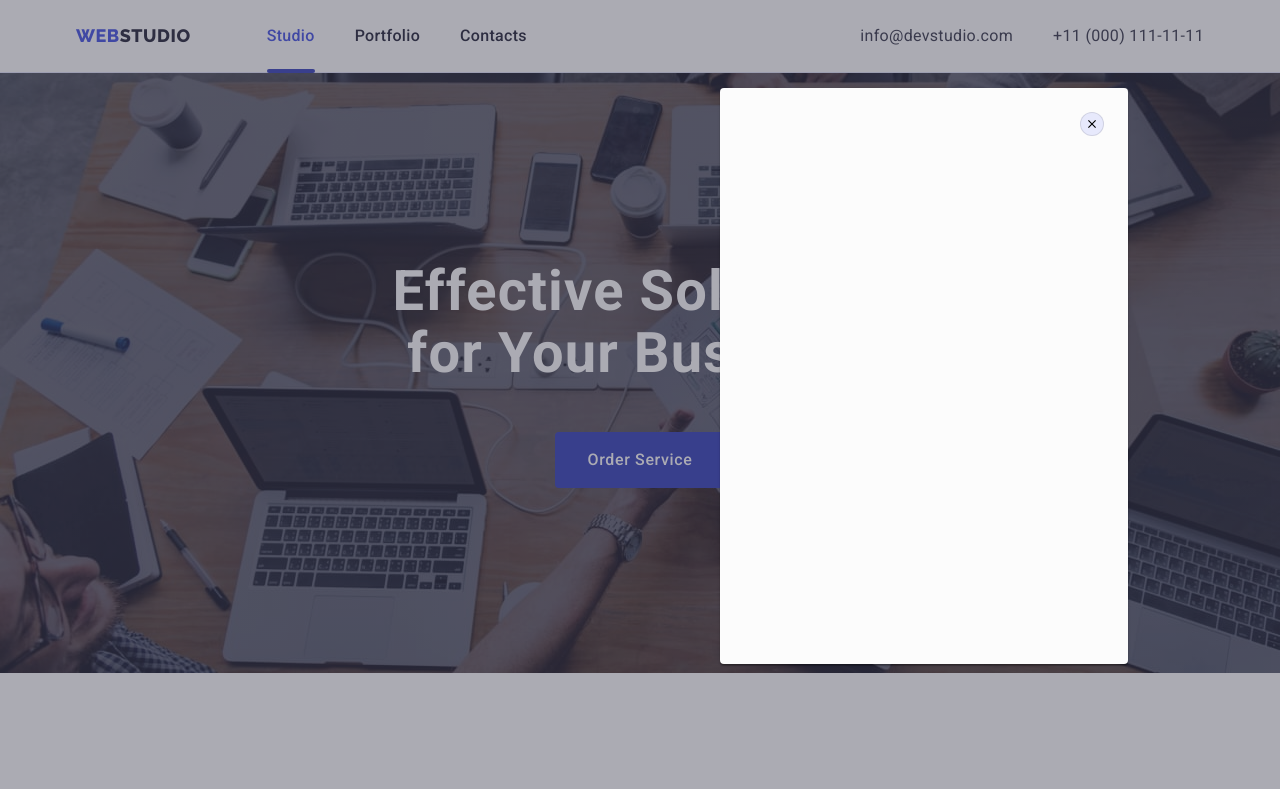
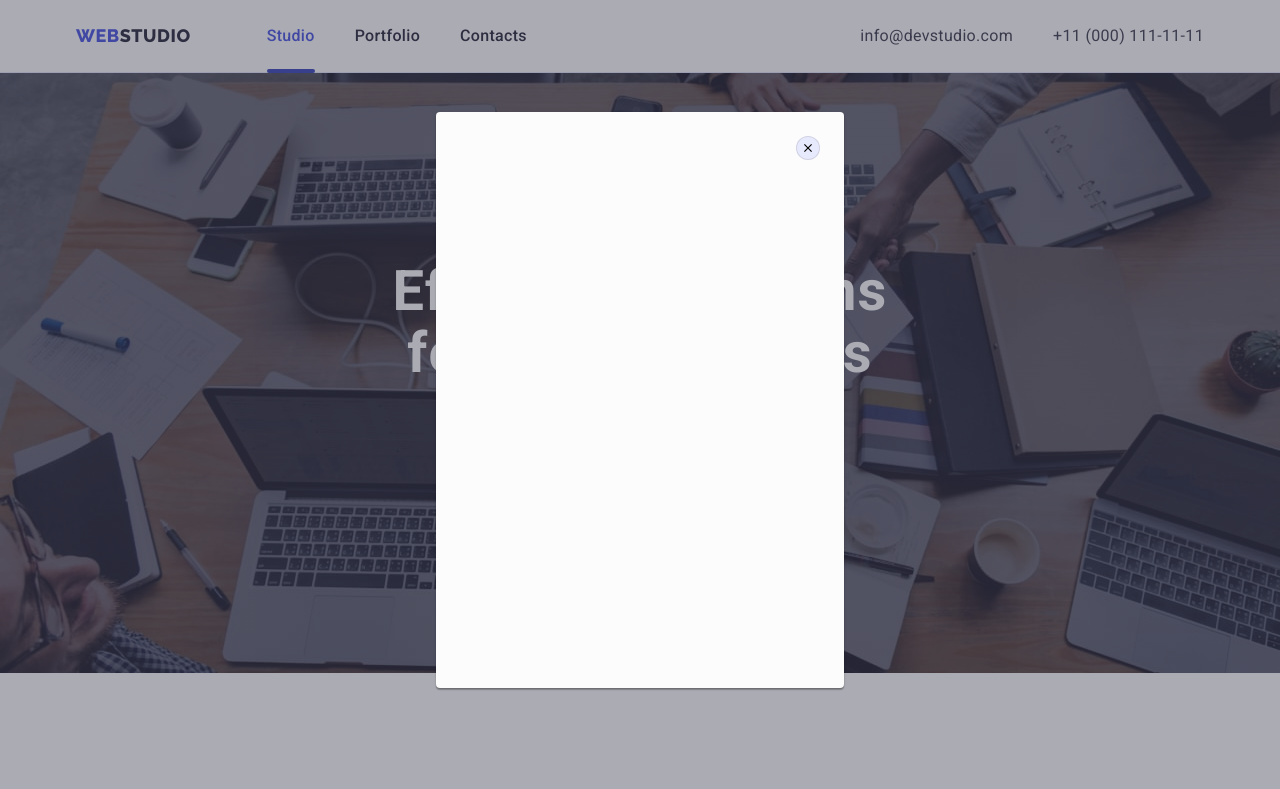
Before and after one commit to Yuliia2310/goit-markup-hw-06, a plain HTML site: page index.html in a window 1280 px wide. Both pictures are taken after a click on the button "Order Service". Shown: the top 789 px of the page. Drawn offline with nearby package versions, Linux system fonts and the light colour scheme.

Commit message:
Fixed modal styles

```diff
--- a/css/styles.css
+++ b/css/styles.css
@@ -634,14 +634,11 @@ border-radius: 2px;
     z-index: 1000;
     width: 408px;
     height: 576px;
-    top: 88px;
-    left: 516px;
+    top: 50%;
+    left: 50%;
     border-radius: 4px;
-    box-shadow: 0px 1px 1px rgba(0, 0, 0, 0.14),
-        0px 1px 3px rgba(0, 0, 0, 0.12),
-        0px 2px 1px rgba(0, 0, 0, 0.2);
-
-    transform: translateX(50%) translateY(0);
+    box-shadow: 0px 1px 1px rgb(0 0 0 / 14%), 0px 1px 3px rgb(0 0 0 / 12%), 0px 2px 1px rgb(0 0 0 / 20%);
+    transform: translateX(-50%) translateY(-50%);
     transition: transform 250ms ease 200ms, opacity 250ms ease 200ms;
 
 }
```
